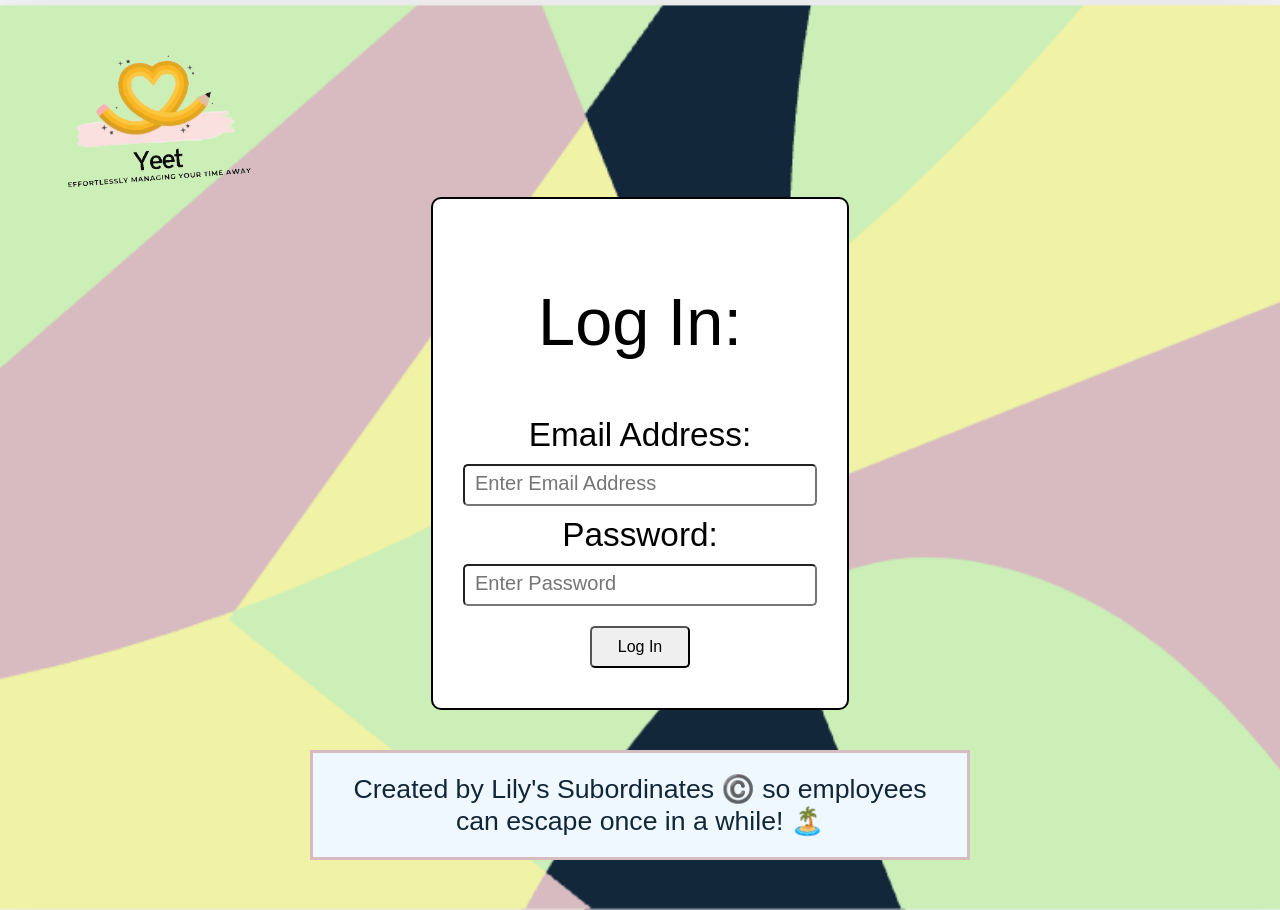
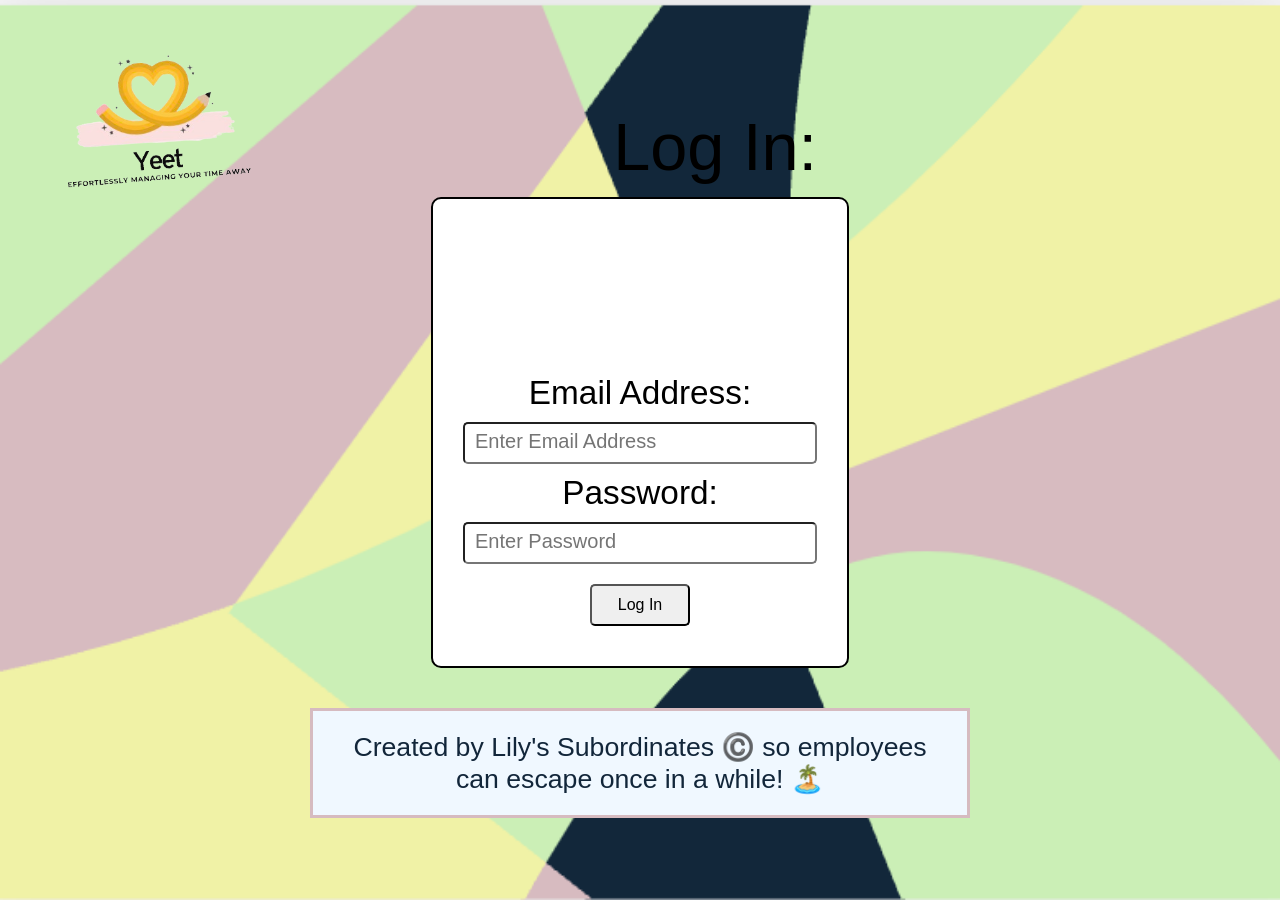
Before and after one commit to h-larper/fullstack_hr_project_BNTA, a React (Create React App) app in the folder frontend/hr_frontend/: page / in a window 1280 px wide. Built offline with nearby package versions, Linux system fonts and the light colour scheme; a web font is replaced by a local one.

Commit message:
Added styling to positioning of h2

```diff
--- a/frontend/hr_frontend/src/CSS/LandingPage.css
+++ b/frontend/hr_frontend/src/CSS/LandingPage.css
@@ -25,4 +25,7 @@ h2 {
     font-family: "Jersey 25", sans-serif;
     font-weight: 400;
     font-style: normal;
+    text-align: right;
+    margin-top: -90pt;
+    padding-bottom: 100pt;
 }
```
